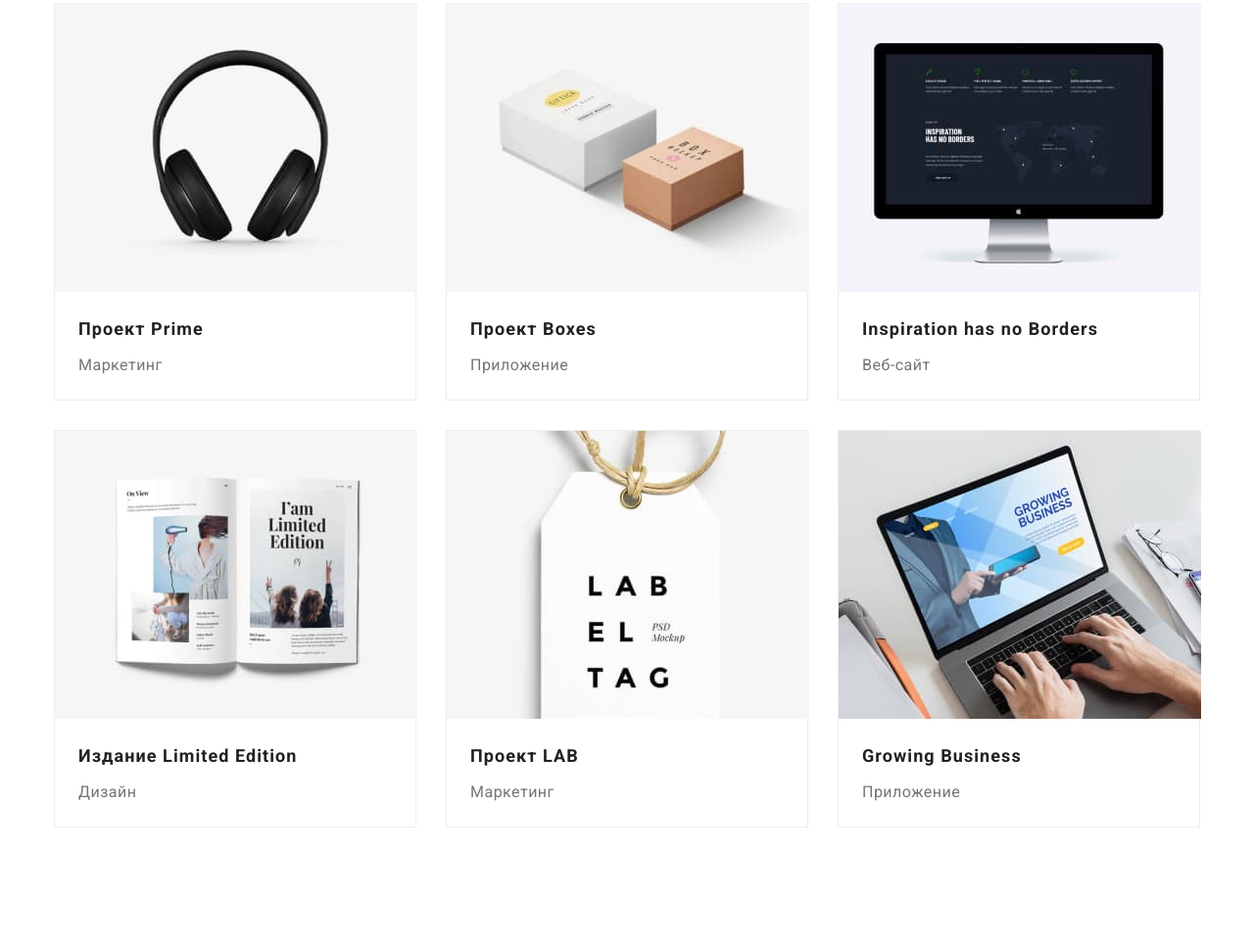
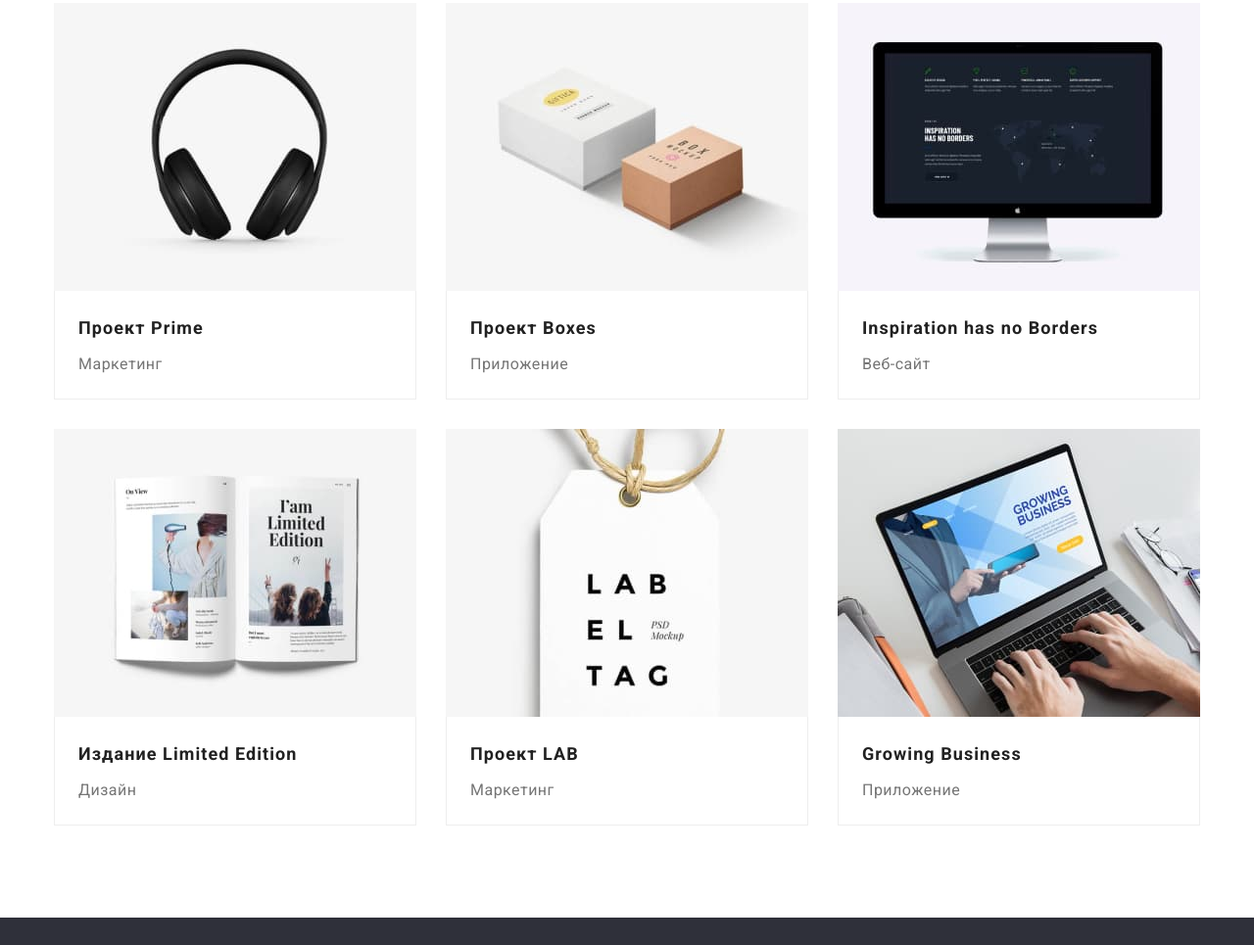
Before and after one commit to mylymukkk/goit-markup-hw-03, a plain HTML site: page portfolio.html in a window 1280 px wide. Shown: the part 695-1660 px from the top of the page at 98% size. Drawn offline with nearby package versions, Linux system fonts and the light colour scheme.

Commit message:
add borders

```diff
--- a/css/styles.css
+++ b/css/styles.css
@@ -92,6 +92,7 @@ img {
 
 .header {
   background-color: var(--first-background-color);
+  border-bottom: 1px solid #ececec;
 }
 
 .container-header {
@@ -405,11 +406,14 @@ img {
 
   width: 370px;
   background: var(--first-background-color);
-  border: 1px solid #eeeeee;
 }
 
 .portfolio-item-img:nth-child(3n) {
   margin-right: 0;
+}
+
+.portfolio-item-img:nth-last-child(-n + 3) {
+  margin-bottom: 0;
 }
 
 .portfolio-link {
@@ -418,6 +422,9 @@ img {
 
 .portfolio-img-entire-text {
   padding: 20px 24px;
+  border-right: 1px solid #eeeeee;
+  border-left: 1px solid #eeeeee;
+  border-bottom: 1px solid #eeeeee;
 }
 
 .portfolio-img-title {
```
